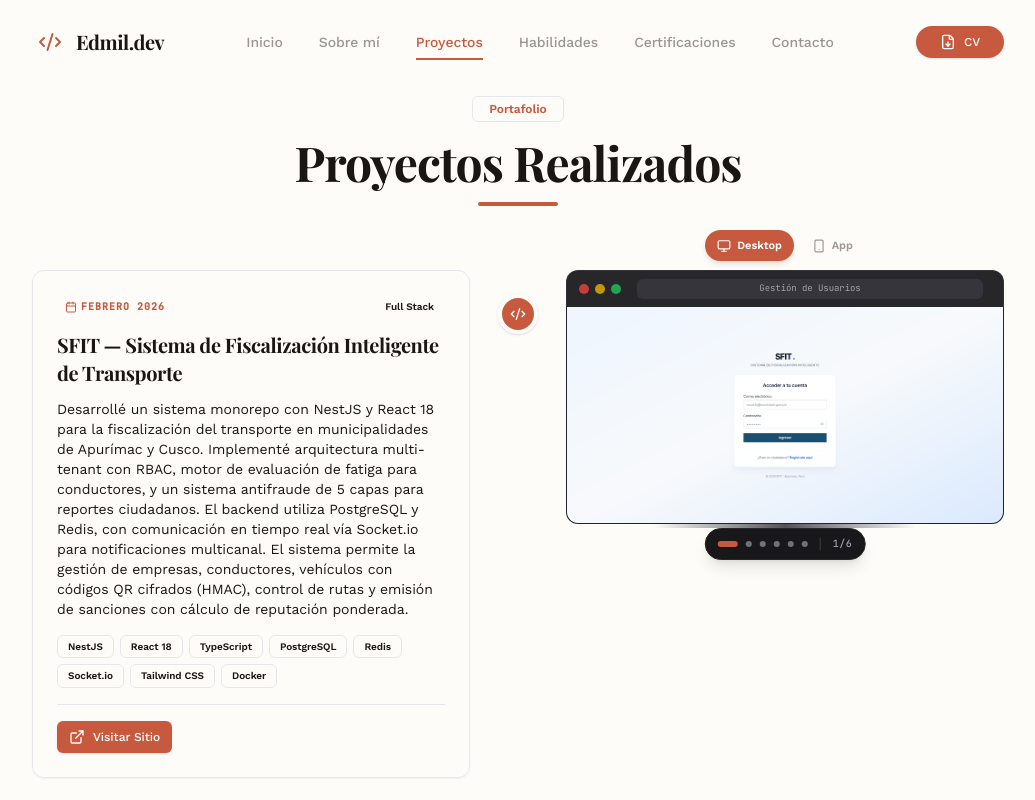
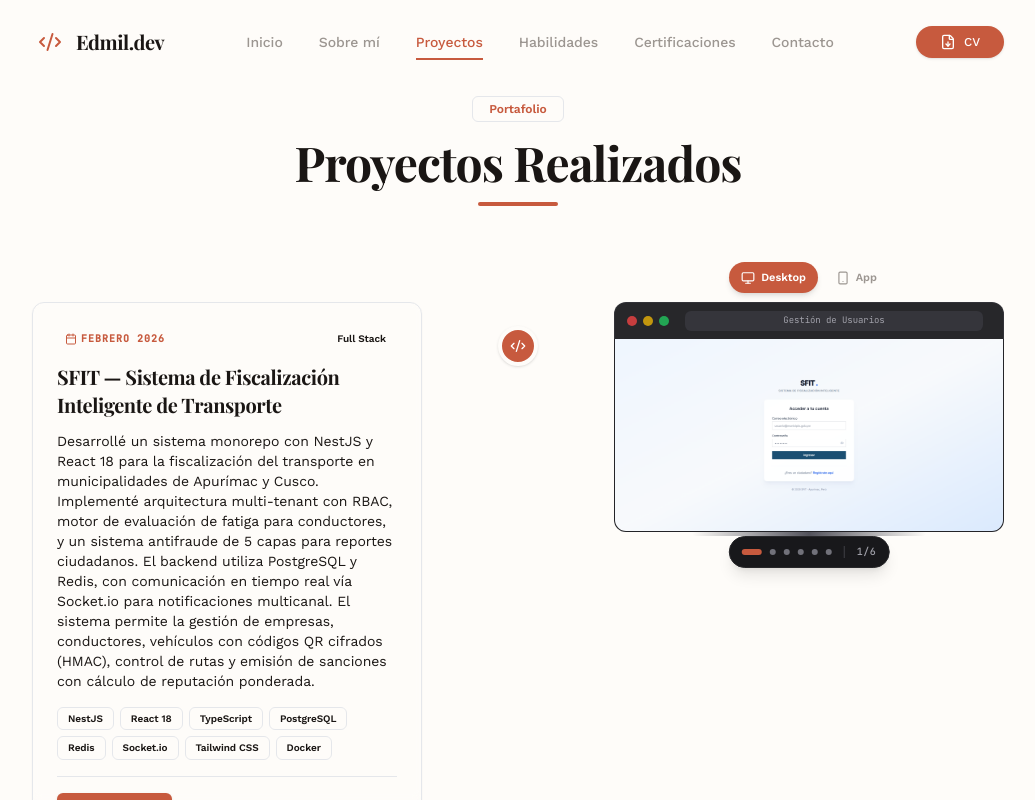
Before and after one commit to milith0kun/PortafolioWorkana, a React (Vite) app: page / in a window 1280 px wide. Both pictures are taken after a click on the button "Proyectos". Shown: the whole page, without its empty margins (122-1157 px from the left). Built offline with nearby package versions, Linux system fonts and the light colour scheme.

Commit message:
style: aumentar la separacion vertical y horizontal de los items del timeline

```diff
--- a/src/components/sections/Experience.jsx
+++ b/src/components/sections/Experience.jsx
@@ -573,7 +573,7 @@ const Experience = ({ onNext }) => {
           </motion.div>
 
           {/* Línea vertical: Oculta en móvil, visible en md+ */}
-          <div className="relative space-y-12 md:space-y-16 before:hidden md:before:block before:absolute before:inset-0 md:before:left-1/2 md:before:-translate-x-1/2 before:h-full before:w-0.5 before:bg-gradient-to-b before:from-transparent before:via-border-medium/50 before:to-transparent">
+          <div className="relative space-y-24 md:space-y-40 before:hidden md:before:block before:absolute before:inset-0 md:before:left-1/2 md:before:-translate-x-1/2 before:h-full before:w-0.5 before:bg-gradient-to-b before:from-transparent before:via-border-medium/50 before:to-transparent pt-8 pb-16">
             {sortedProjects.map((project, index) => (
               <div key={project.id} className="relative">
                 {/* Marker: Oculto en móvil */}
@@ -582,10 +582,10 @@ const Experience = ({ onNext }) => {
                 </div>
 
                 {/* Contenedor: Card + Screenshots */}
-                <div className={`flex flex-col md:flex-row gap-6 md:gap-8 ${index % 2 === 1 ? 'md:flex-row-reverse' : ''}`}>
+                <div className={`flex flex-col md:flex-row gap-8 md:gap-16 ${index % 2 === 1 ? 'md:flex-row-reverse' : ''}`}>
                   {/* Card del Proyecto */}
                   <motion.div
-                    className={`md:w-1/2 ${index % 2 === 0 ? 'md:pr-6 lg:pr-8' : 'md:pl-6 lg:pl-8'} ml-0`}
+                    className={`md:w-1/2 ${index % 2 === 0 ? 'md:pr-8 lg:pr-16' : 'md:pl-8 lg:pl-16'} ml-0`}
                     initial={{ opacity: 0, x: index % 2 === 0 ? -50 : 50 }}
                     whileInView={{ opacity: 1, x: 0 }}
                     viewport={{ once: true, margin: "-100px" }}
@@ -664,7 +664,7 @@ const Experience = ({ onNext }) => {
                   {/* Screenshots del Proyecto */}
                   {project.screenshotsByDevice && (
                     <motion.div
-                      className={`md:w-1/2 h-full ${index % 2 === 0 ? 'md:pl-6 lg:pl-8' : 'md:pr-6 lg:pr-8'} ml-0`}
+                      className={`md:w-1/2 h-full ${index % 2 === 0 ? 'md:pl-8 lg:pl-16' : 'md:pr-8 lg:pr-16'} ml-0`}
                       initial={{ opacity: 0, x: index % 2 === 0 ? 50 : -50 }}
                       whileInView={{ opacity: 1, x: 0 }}
                       viewport={{ once: true, margin: "-100px" }}
```
